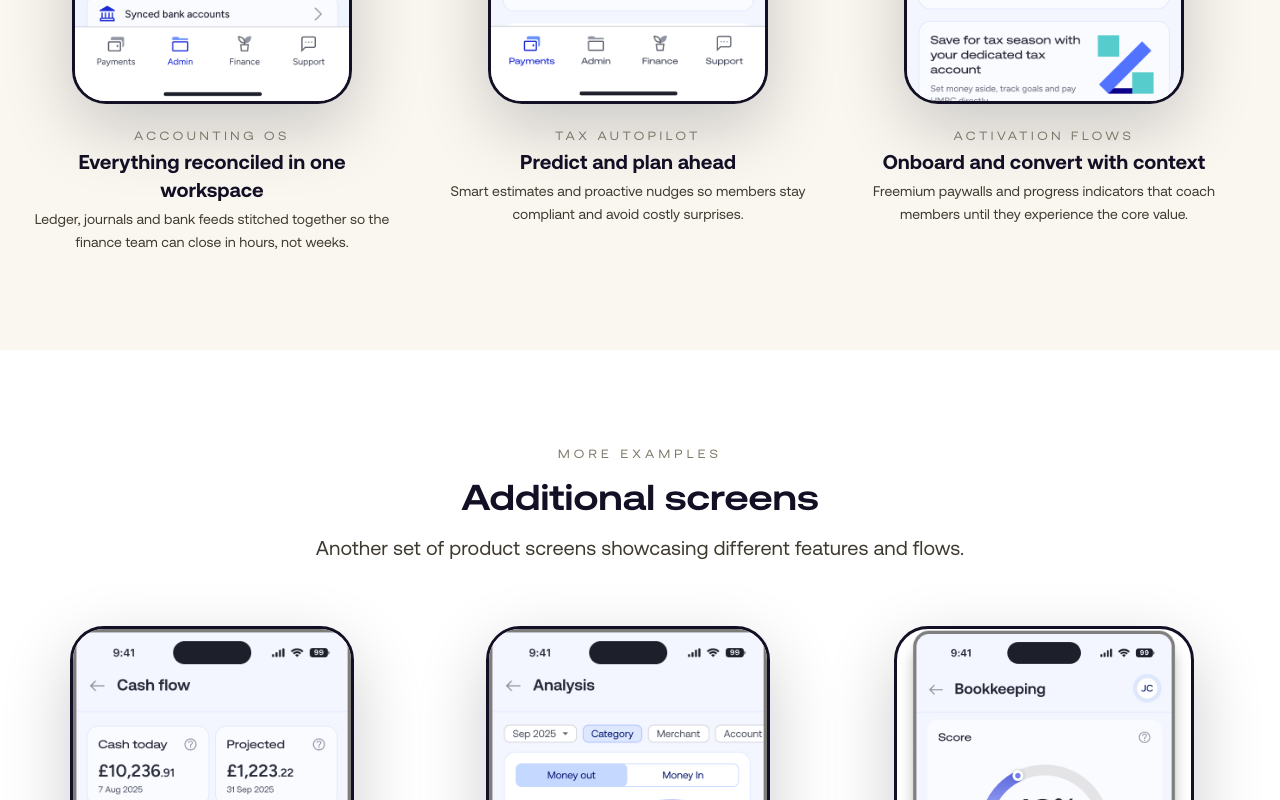
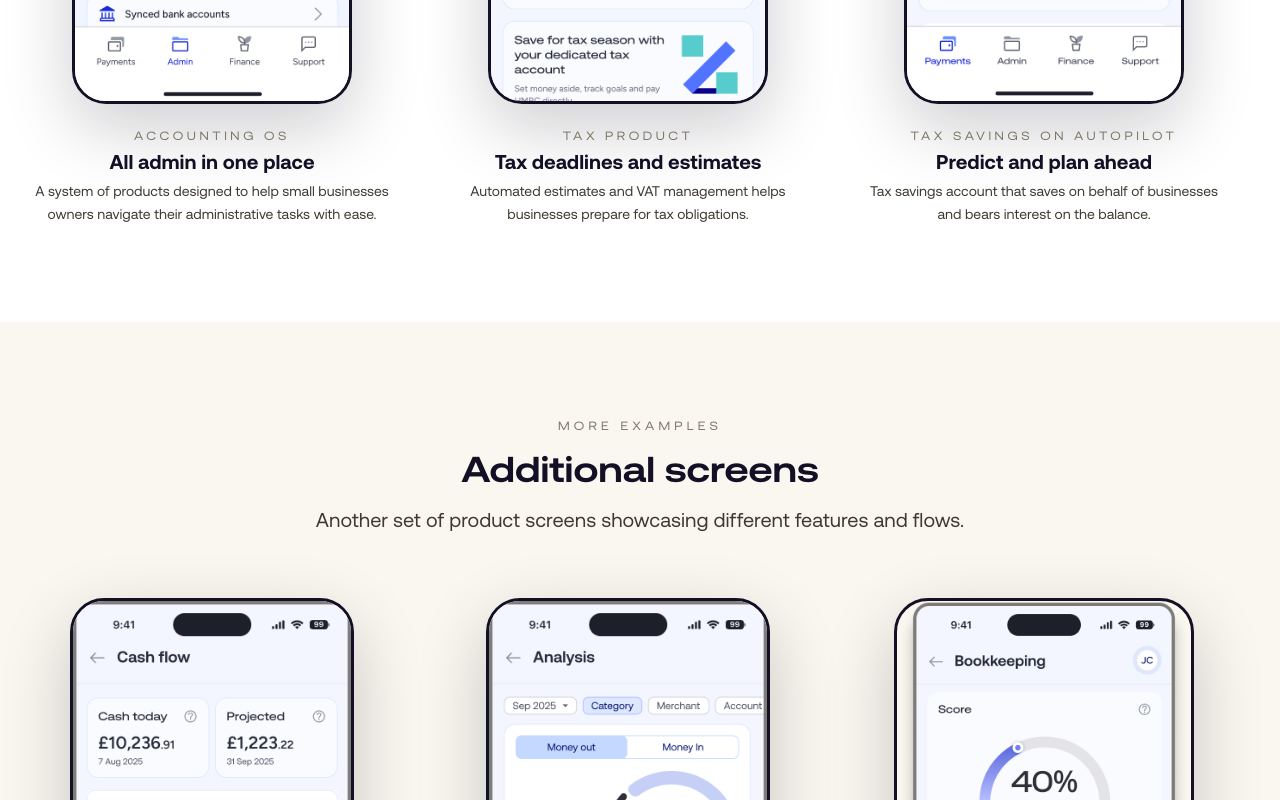
Before and after one commit to h8inc/portfolio, a React (Vite) app: page /tide in a window 1280 px wide. Shown: the part 2480-3280 px from the top of the page. Built offline with nearby package versions, Linux system fonts and the light colour scheme; a web font is replaced by a local one.

Commit message:
Swap gallery section backgrounds and fix array syntax error

```diff
--- a/src/pages/Tide.tsx
+++ b/src/pages/Tide.tsx
@@ -65,26 +65,26 @@ function Tide() {
       {
         id: 'accounting-os',
         eyebrow: 'Accounting OS',
-        title: 'Everything reconciled in one workspace',
-        description: 'Ledger, journals and bank feeds stitched together so the finance team can close in hours, not weeks.',
+        title: 'All admin in one place',
+        description: 'A system of products designed to help small businesses owners navigate their administrative tasks with ease.',
         imageSrc: encodeURI('/assets/✅ Admin - no tasks comeplete.png'),
         imageAlt: 'Admin services home with task checklist'
       },
       {
+        id: 'activation',
+        eyebrow: 'Tax Product',
+        title: 'Tax deadlines and estimates',
+        description: 'Automated estimates and VAT management helps businesses prepare for tax obligations.',
+        imageSrc: encodeURI('/assets/Registered Business - VAT registered - Connected (subscribed).png'),
+        imageAlt: 'Registered business VAT estimates view'
+      },
+      {
         id: 'tax',
-        eyebrow: 'Tax autopilot',
+        eyebrow: 'Tax savings on autopilot',
         title: 'Predict and plan ahead',
-        description: 'Smart estimates and proactive nudges so members stay compliant and avoid costly surprises.',
+        description: 'Tax savings account that saves on behalf of businesses and bears interest on the balance.',
         imageSrc: encodeURI('/assets/Tax Account timeline.png'),
         imageAlt: 'Tax account timeline and actions'
-      },
-      {
-        id: 'activation',
-        eyebrow: 'Activation flows',
-        title: 'Onboard and convert with context',
-        description: 'Freemium paywalls and progress indicators that coach members until they experience the core value.',
-        imageSrc: encodeURI('/assets/Registered Business - VAT registered - Connected (subscribed).png'),
-        imageAlt: 'Registered business VAT estimates view'
       }
     ],
     []
@@ -194,7 +194,7 @@ function Tide() {
       </section>
 
       {/* SIGNATURE SCREENS GALLERY */}
-      <section className="w-full bg-[#FAF7F0] py-20 sm:py-24">
+      <section className="w-full bg-white py-20 sm:py-24">
         <div className="w-full px-4 sm:px-6 lg:px-8">
           <div className="max-w-7xl mx-auto">
             <div className="text-center mb-12 sm:mb-16">
@@ -214,7 +214,7 @@ function Tide() {
                 className={`${typography.subheader.className} max-w-3xl mx-auto`}
                 style={typography.subheader.style}
               >
-                Modular gallery we can reuse for every project. Swap screenshots freely while keeping a short title and two-line explainer for each moment in the flow.
+                The product anticipates needs and proactively surfaces tasks like upcoming tax deadlines before they became urgent.
               </p>
             </div>
             <ScreenGallery items={signatureScreens} />
@@ -223,7 +223,7 @@ function Tide() {
       </section>
 
       {/* ADDITIONAL SCREENS GALLERY */}
-      <section className="w-full bg-white py-20 sm:py-24">
+      <section className="w-full bg-[#FAF7F0] py-20 sm:py-24">
         <div className="w-full px-4 sm:px-6 lg:px-8">
           <div className="max-w-7xl mx-auto">
             <div className="text-center mb-12 sm:mb-16">
```
